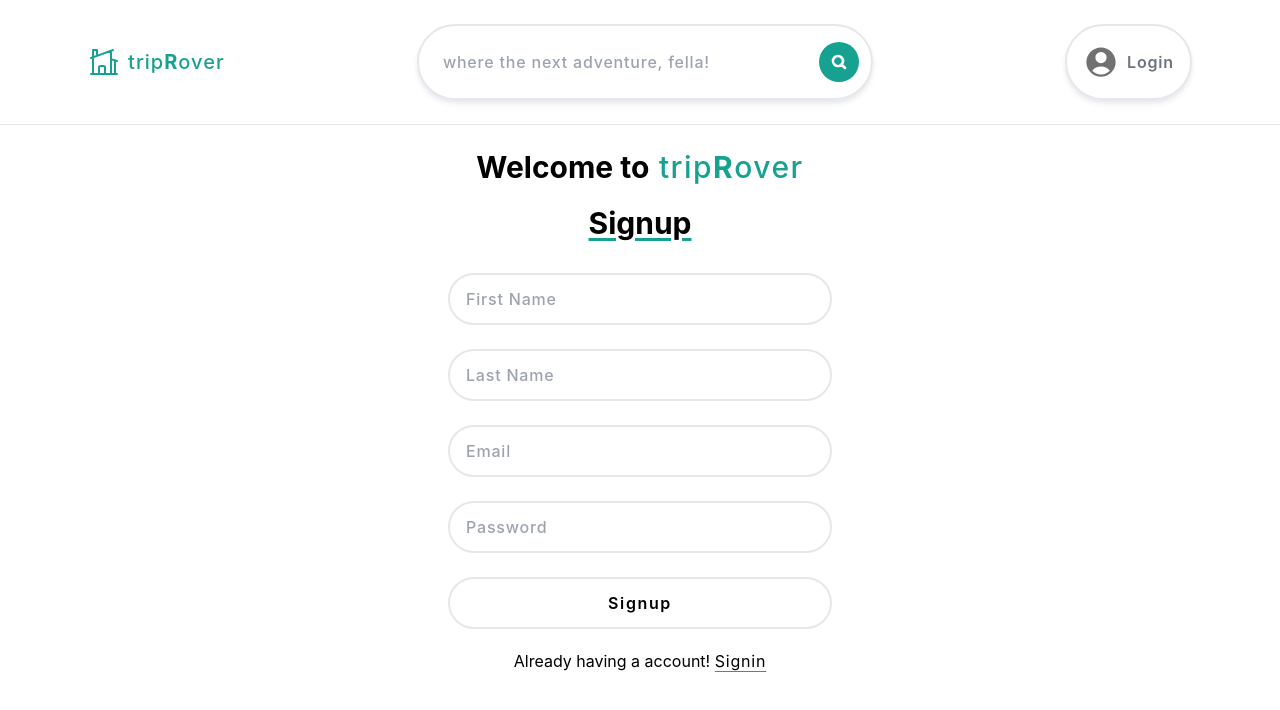
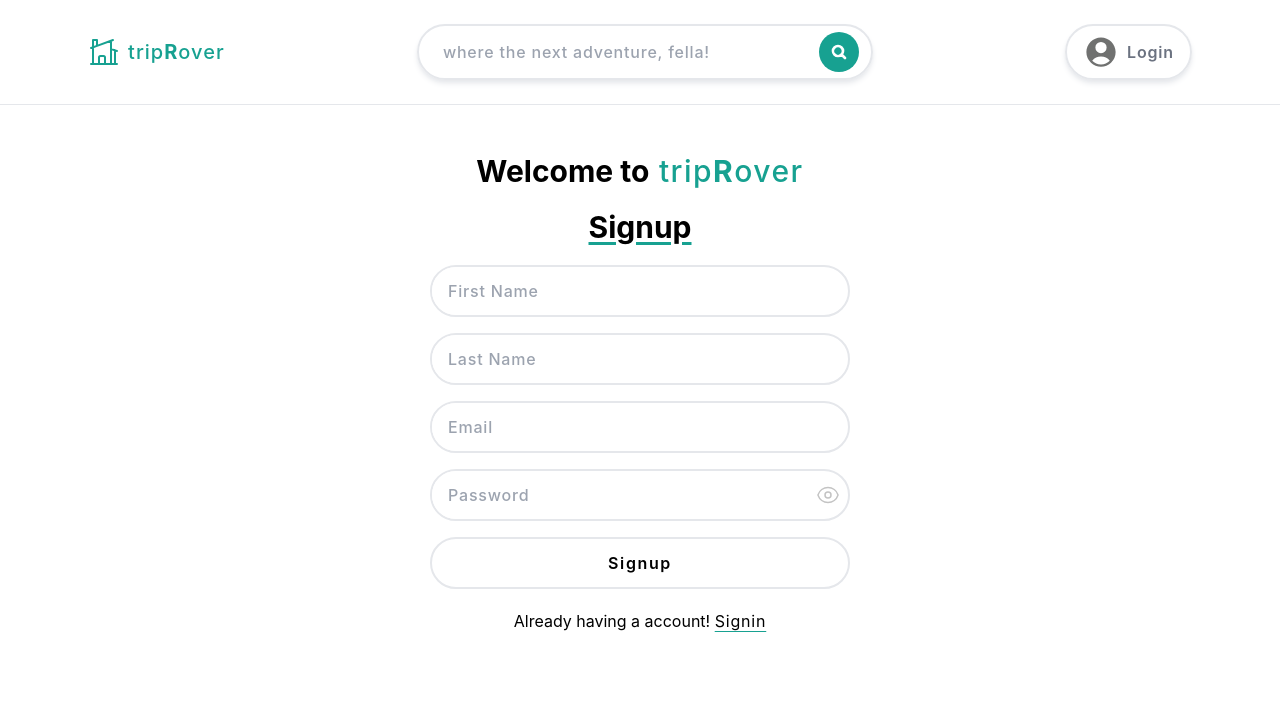
Before and after one commit to developervicky/airbnb-clone, a React (Vite) app in the folder client/: page /signup in a window 1280 px wide. Shown: the top 710 px of the page. Built offline with nearby package versions, Linux system fonts and the light colour scheme; no server answers.

Commit message:
password validation and email authentication update

```diff
--- a/client/src/index.css
+++ b/client/src/index.css
@@ -10,6 +10,22 @@
   input[type="email"],
   input[type="password"],
   input[type="text"] {
-    @apply border-2 w-96 px-4 py-3 my-3 font-medium tracking-wider rounded-full  focus:outline-none focus:border-primary;
+    @apply border-none w-96 px-4 py-3 font-medium tracking-wider rounded-full  focus:outline-none focus:border-primary;
   }
+  .progress-bg {
+    width: 100%;
+    height: 0.25rem;
+    background-color: #fbfbfb;
+    border-radius: 0 0 0.2rem 0.2rem;
+    position: relative;
+  }
+
+  .progress {
+    width: 0%;
+    height: 0.25rem;
+    position: absolute;
+    border-radius: 0 0 0.2rem 0.2rem;
+    transition: all 0.5s ease-out;
+  }
+
 }
--- a/client/src/pages/AccountPage.jsx
+++ b/client/src/pages/AccountPage.jsx
@@ -57,6 +57,11 @@ function AccountPage() {
             </span>
             , <span>{user.email}</span>
           </div>
+          {user.verified ? (
+            <div className="text-xl tracking-wider">Verified Account!</div>
+          ) : (
+            <div>Still Account was not verified, Check your email</div>
+          )}
         </div>
       )}
     </div>
--- a/client/src/pages/LoginPage.jsx
+++ b/client/src/pages/LoginPage.jsx
@@ -7,10 +7,12 @@ import { UserContext } from "../components/UserContext.jsx";
 
 function LoginPage() {
   const [email, setEmail] = useState("");
-  const [password, setPwd] = useState("");
+  const [password, serPassword] = useState("");
   const [redirect, setRedirect] = useState(false);
-  const { setUser } = useContext(UserContext);
-
+  const { user, setUser } = useContext(UserContext);
+  if (user) {
+    return <Navigate to={"/"} />;
+  }
   const signinUser = async (e) => {
     e.preventDefault();
     try {
@@ -50,7 +52,8 @@ function LoginPage() {
       <div className="text-3xl font-bold underline underline-offset-4 decoration-primary ">
         Login
       </div>
-      <form className="flex flex-col items-center " onSubmit={signinUser}>
+      <form className="flex flex-col items-center gap-4 " onSubmit={signinUser}>
+        <div className="border-2 rounded-full ">
           <input
             type="email"
             placeholder="Email"
@@ -59,17 +62,22 @@ function LoginPage() {
               setEmail(e.target.value);
             }}
           />
+        </div>
+        <div className="border-2 rounded-full ">
           <input
             type="password"
             placeholder="Password"
             value={password}
             onChange={(e) => {
-            setPwd(e.target.value);
+              serPassword(e.target.value);
             }}
           />
-        <button className="border-2  w-96 mt-3 px-4 py-3 font-semibold tracking-widest rounded-full hover:border-primary hover:bg-primary hover:text-white">
+        </div>
+        <div className="flex justify-center items-stretch border-2 rounded-full hover:border-primary hover:bg-primary hover:text-white">
+          <button className="border-none w-96 py-3 font-semibold tracking-widest">
             Login
           </button>
+        </div>
       </form>
       <div>
         Don't have a account?{" "}
--- a/client/src/pages/SignupPage.jsx
+++ b/client/src/pages/SignupPage.jsx
@@ -9,14 +9,55 @@ function SignupPage() {
   const [fname, setFname] = useState("");
   const [lname, setLname] = useState("");
   const [email, setEmail] = useState("");
-  const [password, setPwd] = useState("");
+  const [password, setPassword] = useState("");
+  const [message, setMessage] = useState("");
+  const [progress, setProgress] = useState("");
+  const [hidePassword, setHidePassword] = useState(true);
   const [redirect, setRedirect] = useState(false);
 
   const { setUser, user } = useContext(UserContext);
 
-  // if (user) {
-  //   return <Navigate to={"/"} />;
-  // }
+  if (user) {
+    return <Navigate to={"/"} />;
+  }
+
+
+  const handlePassword = (passwordValue) => {
+    const strengthChecks = {
+      length: 0,
+      hasUpperCase: false,
+      hasLowerCase: false,
+      hasDigit: false,
+      hasSpecialChar: false,
+    };
+
+    strengthChecks.length = passwordValue.length >= 8 ? true : false;
+    strengthChecks.hasUpperCase = /[A-Z]+/.test(passwordValue);
+    strengthChecks.hasLowerCase = /[a-z]+/.test(passwordValue);
+    strengthChecks.hasDigit = /[0-9]+/.test(passwordValue);
+    strengthChecks.hasSpecialChar = /[^A-Za-z0-9]+/.test(passwordValue);
+
+    let verifiedList = Object.values(strengthChecks).filter((value) => value);
+
+    let strength =
+      verifiedList.length == 5
+        ? "Strong"
+        : verifiedList.length >= 2
+        ? "Medium"
+        : "Weak";
+
+    setPassword(passwordValue);
+    setProgress(`${(verifiedList.length / 5) * 100}%`);
+    setMessage(strength);
+
+    console.log("verifiedList: ", `${(verifiedList.length / 5) * 100}%`);
+  };
+
+  const getActiveColor = (type) => {
+    if (type === "Strong") return "#8BC926";
+    if (type === "Medium") return "#FEBD01";
+    return "#FF0054";
+  };
 
   const registerUser = async (e) => {
     e.preventDefault();
@@ -54,34 +95,102 @@ function SignupPage() {
       <div className="text-3xl font-bold underline underline-offset-4 decoration-primary ">
         Signup
       </div>
-      <form className="flex flex-col" onSubmit={registerUser}>
+      <form className="flex flex-col gap-4" onSubmit={registerUser}>
+        <div className="border-2 rounded-full ">
           <input
             type="text"
             placeholder="First Name"
             value={fname}
             onChange={(e) => setFname(e.target.value)}
           />
+        </div>
+        <div className="border-2 rounded-full">
           <input
             type="text"
             placeholder="Last Name"
             value={lname}
             onChange={(e) => setLname(e.target.value)}
           />
+        </div>
+        <div className="border-2  rounded-full :border-primary">
           <input
             type="email"
             placeholder="Email"
             value={email}
             onChange={(e) => setEmail(e.target.value)}
           />
+        </div>
+        <div className="input-container">
+          <div className="flex flex-row items-center border-2 rounded-full ps-0 pe-2 py-0">
             <input
-          type="password"
+              value={password}
+              onChange={({ target }) => {
+                handlePassword(target.value);
+              }}
+              type={hidePassword ? "password" : "text"}
               placeholder="Password"
-          value={password}
-          onChange={(e) => setPwd(e.target.value)}
             />
-        <button className="border-2  w-96 px-4 py-3 mt-3 font-semibold tracking-widest rounded-full  hover:border-primary hover:bg-primary hover:text-white">
+
+            <a
+              href="#"
+              onClick={() => {
+                setHidePassword(!hidePassword);
+              }}
+            >
+              <svg
+                xmlns="http://www.w3.org/2000/svg"
+                fill="none"
+                viewBox="0 0 24 24"
+                stroke-width="1.5"
+                stroke="currentColor"
+                class="w-6 h-6"
+                style={{ color: !hidePassword ? "#17A191" : "#c3c3c3" }}
+              >
+                <path
+                  stroke-linecap="round"
+                  stroke-linejoin="round"
+                  d="M2.036 12.322a1.012 1.012 0 010-.639C3.423 7.51 7.36 4.5 12 4.5c4.638 0 8.573 3.007 9.963 7.178.07.207.07.431 0 .639C20.577 16.49 16.64 19.5 12 19.5c-4.638 0-8.573-3.007-9.963-7.178z"
+                />
+                <path
+                  stroke-linecap="round"
+                  stroke-linejoin="round"
+                  d="M15 12a3 3 0 11-6 0 3 3 0 016 0z"
+                />
+              </svg>
+            </a>
+            {/* <div className="progress-bg">
+              <div
+                className="progress"
+                style={{
+                  width: progress,
+                  backgroundColor: getActiveColor(message),
+                }}
+              ></div>
+            </div> */}
+          </div>
+
+          {password.length !== 0 ? (
+            <p className="px-4 pt-2" style={{ color: getActiveColor(message) }}>
+              Your password is {message}
+            </p>
+          ) : null}
+        </div>
+        {message == "Strong" ? (
+          <div className="flex justify-center items-stretch border-2 rounded-full hover:border-primary hover:bg-primary hover:text-white">
+            <button className="border-none w-96 py-3 font-semibold tracking-widest">
               Signup
             </button>
+          </div>
+        ) : (
+          <div className="flex justify-center items-stretch border-2 rounded-full">
+            <button
+              className="border-none w-96 py-3 font-semibold tracking-widest"
+              disabled
+            >
+              Signup
+            </button>
+          </div>
+        )}
       </form>
       <div>
         Already having a account!{" "}
--- a/client/tailwind.config.js
+++ b/client/tailwind.config.js
@@ -5,6 +5,7 @@ export default {
     extend: {
       colors: {
         primary: "#17A191",
+        caution: "#FF0054",
       },
     },
   },
```
Also changed, not shown: 1 other file (tests, documents, lock files or other folders). Lines whose indentation alone changed are shown as unchanged.
